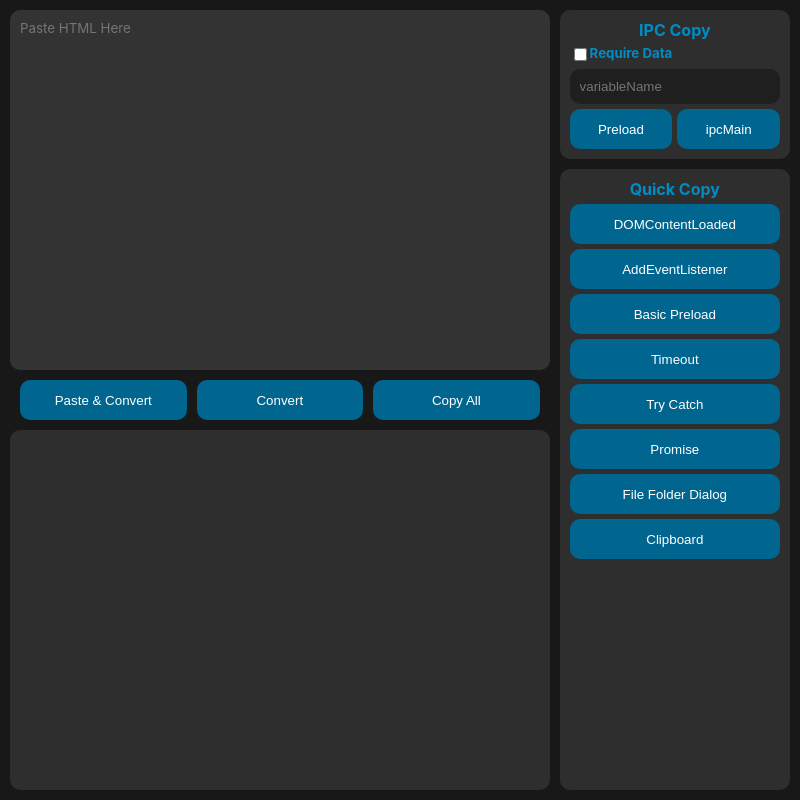
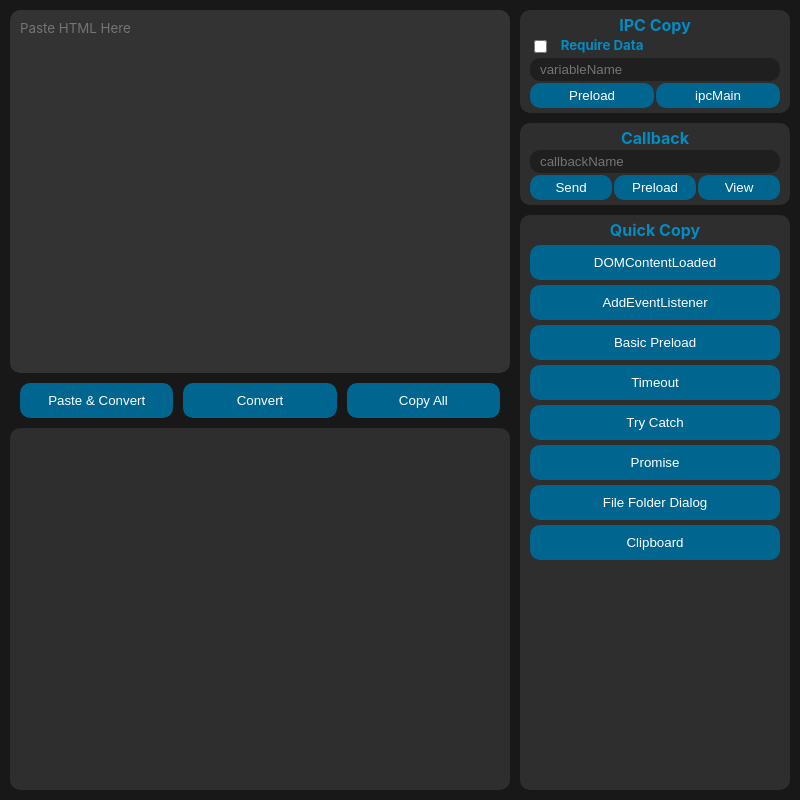
Before and after one commit to programmingKyle/electronHelper, an Electron app: page src/index.html in a window 800 px wide. Drawn offline with Linux system fonts and the light colour scheme.

Commit message:
Created Callback Template
- Adjusted css again
- Added callback section

```diff
--- a/src/index.css
+++ b/src/index.css
@@ -22,7 +22,7 @@ textarea {
 }
 
 input {
-  padding: 10px;
+  padding: 4px 10px;
   background-color: rgb(31, 31, 31);
   color: rgb(0, 141, 197);
   outline: none; /* Remove the focus outline */
@@ -33,7 +33,7 @@ input {
 .base-grid {
   height: 100%;
   display: grid;
-  grid-template-columns: 1fr auto;
+  grid-template-columns: 1fr 35%;
   grid-gap: 10px;
   overflow: hidden;
 }
@@ -48,7 +48,7 @@ input {
 
 .quick-copy-grid {
   display: grid;
-  grid-template-rows: auto 1fr;
+  grid-template-rows: auto auto 1fr;
   grid-gap: 10px;
   margin: 10px 10px 10px 0px;
   overflow: hidden;
@@ -62,14 +62,18 @@ input {
 .preload-input-grid {
   display: grid;
   grid-template-columns: 1fr 1fr;
-  grid-gap: 5px;
+  grid-gap: 2px;
+}
+
+.preload-input-grid button {
+  padding: 5px 0px;
 }
 
 button {
   background-color: rgb(0, 102, 143);
   border-style: none;
   color: white;
-  height: 40px;
+  padding: 10px 0px;
   border-radius: 10px;
 }
 
@@ -98,7 +102,7 @@ h1,h2,h3,h4,h5,h6 {
 
 .container {
   background-color: #2e2e2e;
-  padding: 10px;
+  padding: 5px 10px;
   border-radius: 10px;
 }
 
@@ -107,6 +111,22 @@ h1,h2,h3,h4,h5,h6 {
   grid-template-columns: 1fr 20%;
   grid-gap: 10px;
 }
+
+.callback-grid {
+  display: grid;
+  grid-gap: 2px;
+}
+
+.callback-button-grid {
+  display: grid;
+  grid-template-columns: repeat(3, 1fr);
+  grid-gap: 2px;
+}
+
+.callback-button-grid button {
+  padding: 5px 0px;
+}
+
 
 ::-webkit-scrollbar {
   width: 6px;
--- a/src/index.html
+++ b/src/index.html
@@ -33,6 +33,17 @@
           <button id="copyPreloadLineButton">Preload</button>
           <button id="copyIpcMainButton">ipcMain</button>
         </div>
+
+        <div class="callback-grid container">
+          <h4>Callback</h4>
+          <input id="ipcNameInput" type="text" placeholder="callbackName">
+          <div class="callback-button-grid">
+            <button>Send</button>
+            <button>Preload</button>
+            <button>View</button>
+          </div>
+        </div>
+
         <div class="container" style="overflow: auto;">
           <h4 style="margin-bottom: 5px;">Quick Copy</h4>
           <div class="quick-copy-button-grid">
@@ -50,4 +61,5 @@
     </div>
   </body>
   <script src="convert.js"></script>
+  <script src="callback.js"></script>
 </html>
```
Also changed, not shown: src/callback.js (added).
